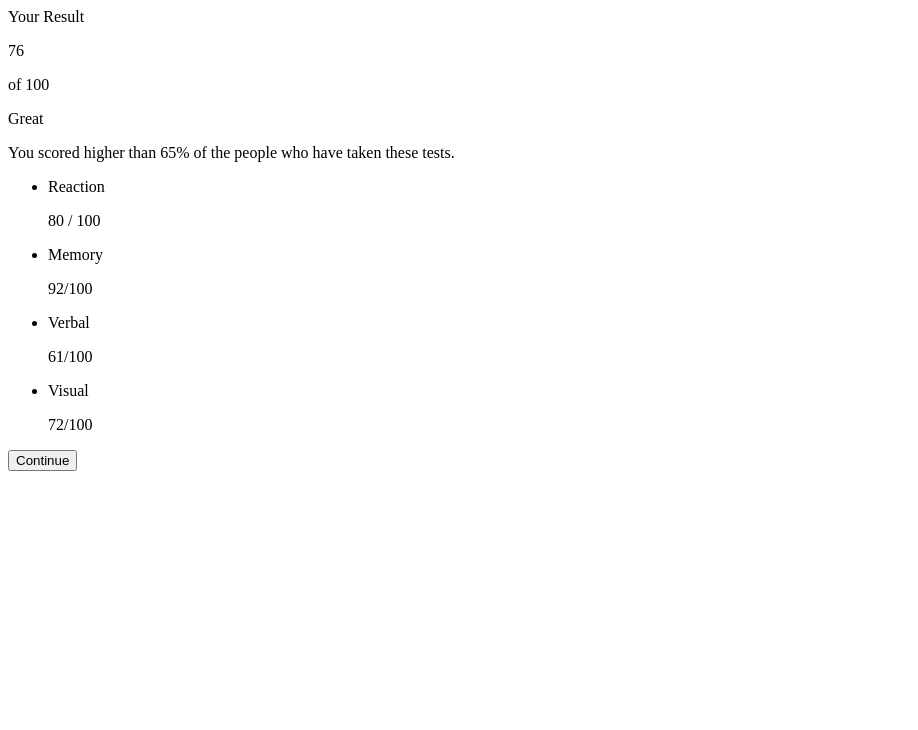
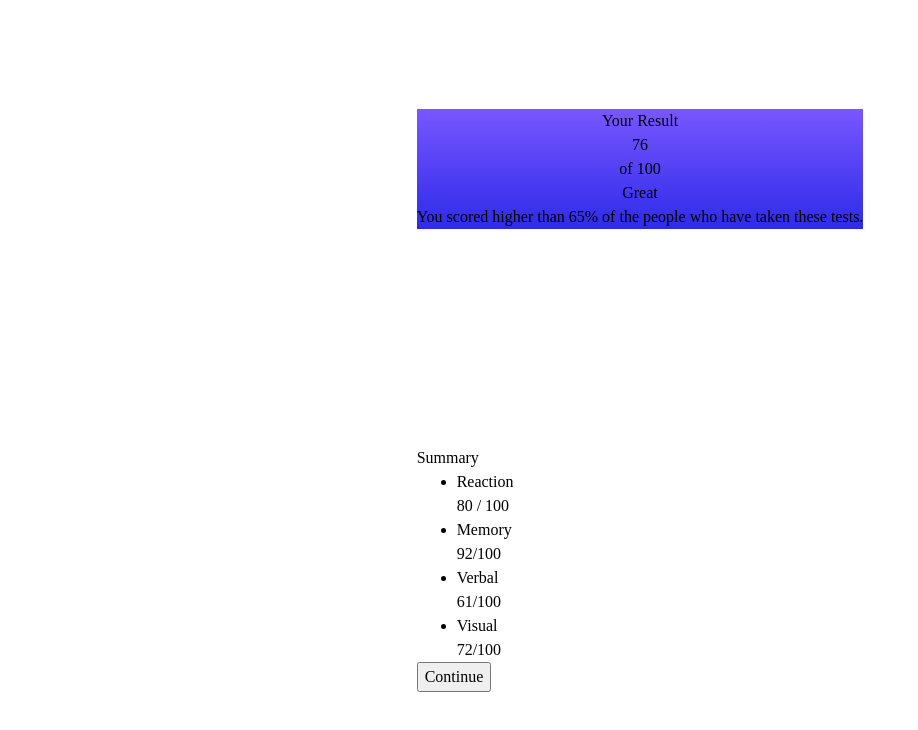
Before and after one commit to jacquelinel33/Results-Summary-Component, a plain HTML site: page index.html in a window 1280 px wide. Shown: the whole page, without its empty margins (0-918 px from the left). Drawn offline with Linux system fonts and the light colour scheme.

Commit message:
add gradient

```diff
--- a/index.html
+++ b/index.html
@@ -5,18 +5,13 @@
   <meta name="viewport" content="width=device-width, initial-scale=1.0"> <!-- displays site properly based on user's device -->
 
   <link rel="icon" type="image/png" sizes="32x32" href="./assets/images/favicon-32x32.png">
+  <link rel="stylesheet" href="styles.css">
 
   <title>Frontend Mentor | Results summary component</title>
-
-  <!-- Feel free to remove these styles or customise in your own stylesheet 👍 -->
-  <style>
-    .attribution { font-size: 11px; text-align: center; }
-    .attribution a { color: hsl(228, 45%, 44%); }
-  </style>
 </head>
 <body>
   <main>
-    <section>
+    <section class="results">
       <div>Your Result</div>
       <div>
         <p>76</p>
@@ -27,7 +22,8 @@
         <p> You scored higher than 65% of the people who have taken these tests. </p>
       </div>
     </section>
-      <title>Summary</title>
+    <section class="summary">
+      <div>Summary</div>
       <ul>
         <li>
           <p>Reaction</p>
@@ -47,8 +43,6 @@
         </li>
       </ul>
       <button>Continue</button>
-    <section>
-
     </section>
   </main>
 </body>
--- a/style.css
+++ b/styles.css
@@ -1,4 +1,4 @@
-/* CSS Reset File */
+CSS Reset File
 /*
   1. Use a more-intuitive box-sizing model.
 */
@@ -46,33 +46,24 @@
     isolation: isolate;
   }
 
+
   /* MAIN CSS */
 :root {
-  --primary-color: hsl(224, 30%, 27%);
+  --primary-color: #000;
   --background-color: hsl(241, 81%, 54%);
   --secondary-color: hsl(241, 100%, 89%);
+  --button-color: hsl(224, 30%, 27%);
+  --background-gradient-color: linear-gradient(hsl(252, 100%, 67%),hsl(241, 81%, 54%));
 }
 
-### Primary
-
-- Light red: hsl(0, 100%, 67%)
-- Orangey yellow: hsl(39, 100%, 56%)
-- Green teal: hsl(166, 100%, 37%)
-- Cobalt blue: hsl(234, 85%, 45%)
-
-## Gradients
-
-- Light slate blue (background): hsl(252, 100%, 67%)
-- Light royal blue (background): hsl(241, 81%, 54%)
-
-- Violet blue (circle): hsla(256, 72%, 46%, 1)
-- Persian blue (circle): hsla(241, 72%, 46%, 0)
-
-
-
-### Neutral
-
-- White: hsl(0, 0%, 100%)
-- Pale blue: hsl(221, 100%, 96%)
-- Light lavender: hsl(241, 100%, 89%)
-- Dark gray blue: hsl(224, 30%, 27%)
+main {
+  display: grid;
+  justify-content: center;
+  align-items: center;
+  min-height: 100vh;
+  color: var(--primary-color);
+}
+.results {
+   text-align: center;
+   background: var(--background-gradient-color);
+}
```
